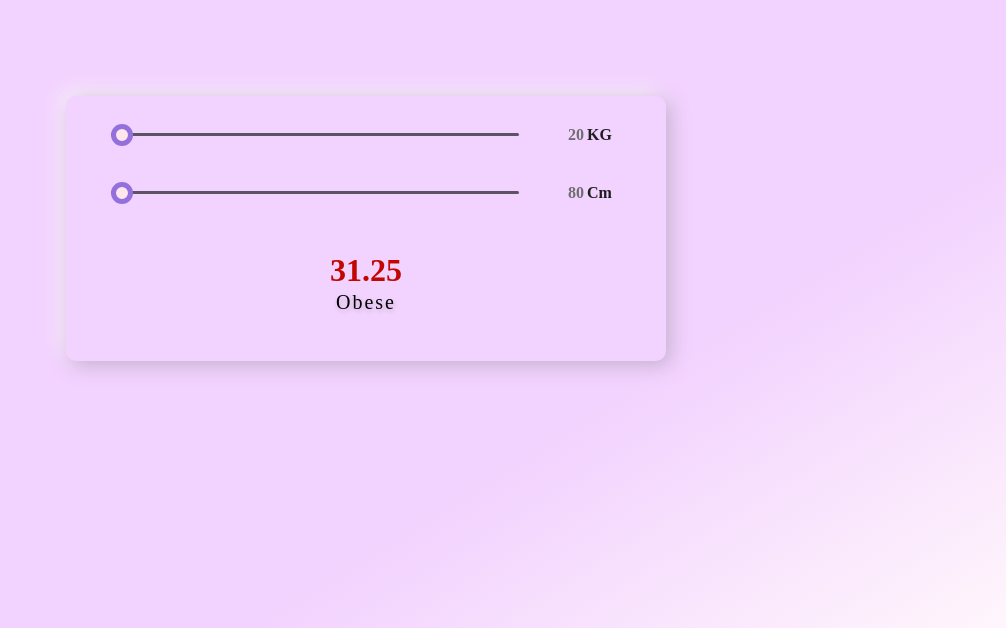
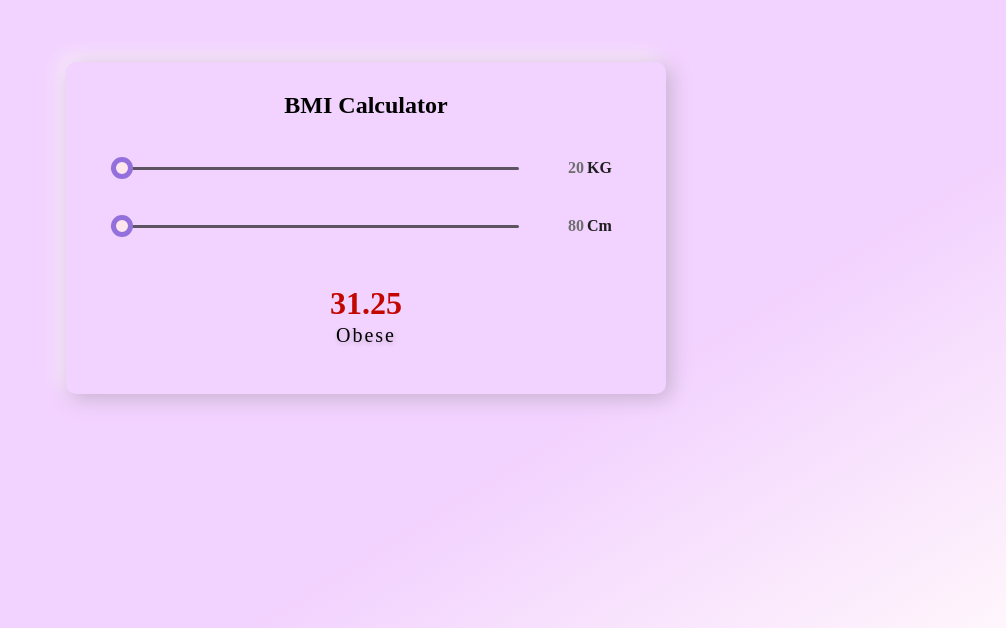
Before and after one commit to Hojjat-hk/BMI-Calculator, a plain HTML site: page Index.html in a window 1280 px wide. Shown: the part 172-800 px from the top of the page, without its empty margins (274-1280 px from the left). Drawn offline with Linux system fonts and the light colour scheme.

Commit message:
Add Header  to "Index" File
V.02

```diff
--- a/Index.html
+++ b/Index.html
@@ -4,10 +4,11 @@
     <meta name="viewport" content="width=device-width, user-scalable=no, initial-scale=1.0, maximum-scale=1.0, minimum-scale=1.0">
     <meta http-equiv="X-UA-Compatible" content="ie=edge">
     <link rel="stylesheet" type="text/css" href="Styles/Style.css">
-    <title>Real World</title>
+    <title>Real World - BMI Calculator</title>
 </head>
 <body>
     <section class="bmi_section">
+        <h2 class="header">BMI Calculator</h2>
         <div class="row">
             <input type="range" value="20" min="20" max="200" id="weightInput" required class="input-range">
             <span class="resultValue"><span class="weightValue x1">20</span>KG</span>
```
